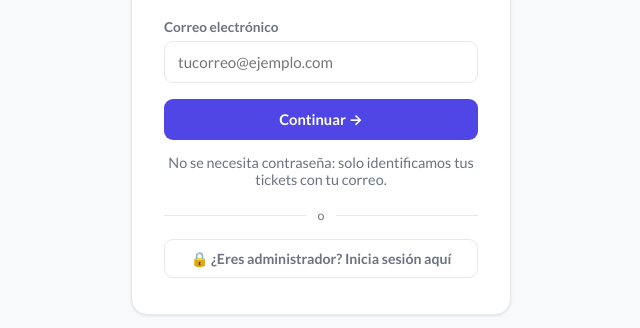
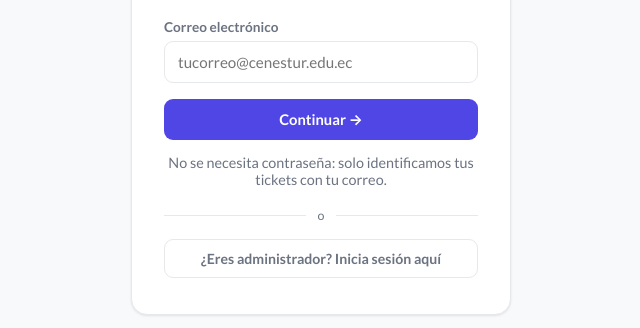
Before and after one commit to Elvis31311/helpdesk-inteligente, a website: page public/login.html in a window 1280 px wide. Shown: the part 323-651 px from the top of the page, 319-959 px from the left. Drawn offline with Linux system fonts and the light colour scheme.

Commit message:
cenestur.edu.ec

```diff
--- a/public/login.html
+++ b/public/login.html
@@ -31,7 +31,7 @@
 
     <form id="form-login">
       <label for="email">Correo electrónico</label>
-      <input type="email" id="email" placeholder="tucorreo@ejemplo.com" required />
+      <input type="email" id="email" placeholder="tucorreo@cenestur.edu.ec" required />
       <button type="submit" style="width:100%">Continuar →</button>
     </form>
 
@@ -41,7 +41,7 @@
 
     <div class="login-divider"><span>o</span></div>
 
-    <a class="admin-link" href="admin-login.html">🔒 ¿Eres administrador? Inicia sesión aquí</a>
+    <a class="admin-link" href="admin-login.html">¿Eres administrador? Inicia sesión aquí</a>
   </div>
 </div>
 
```
